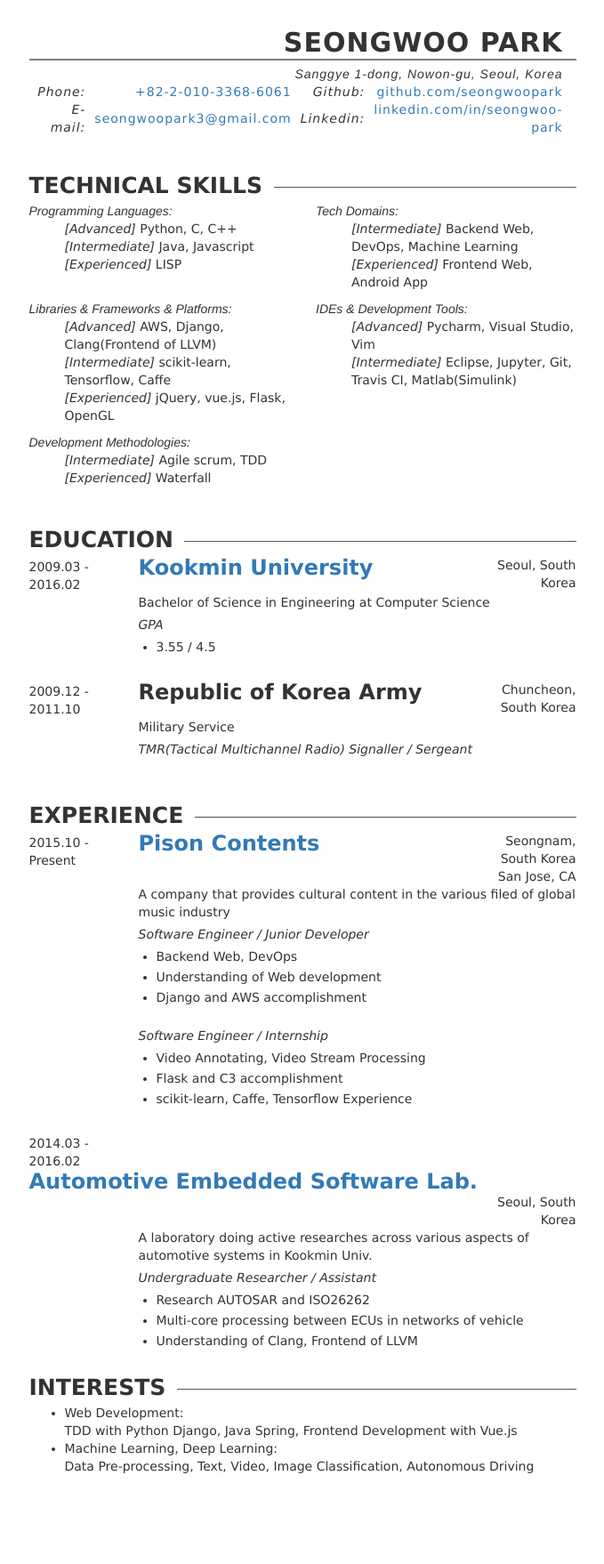
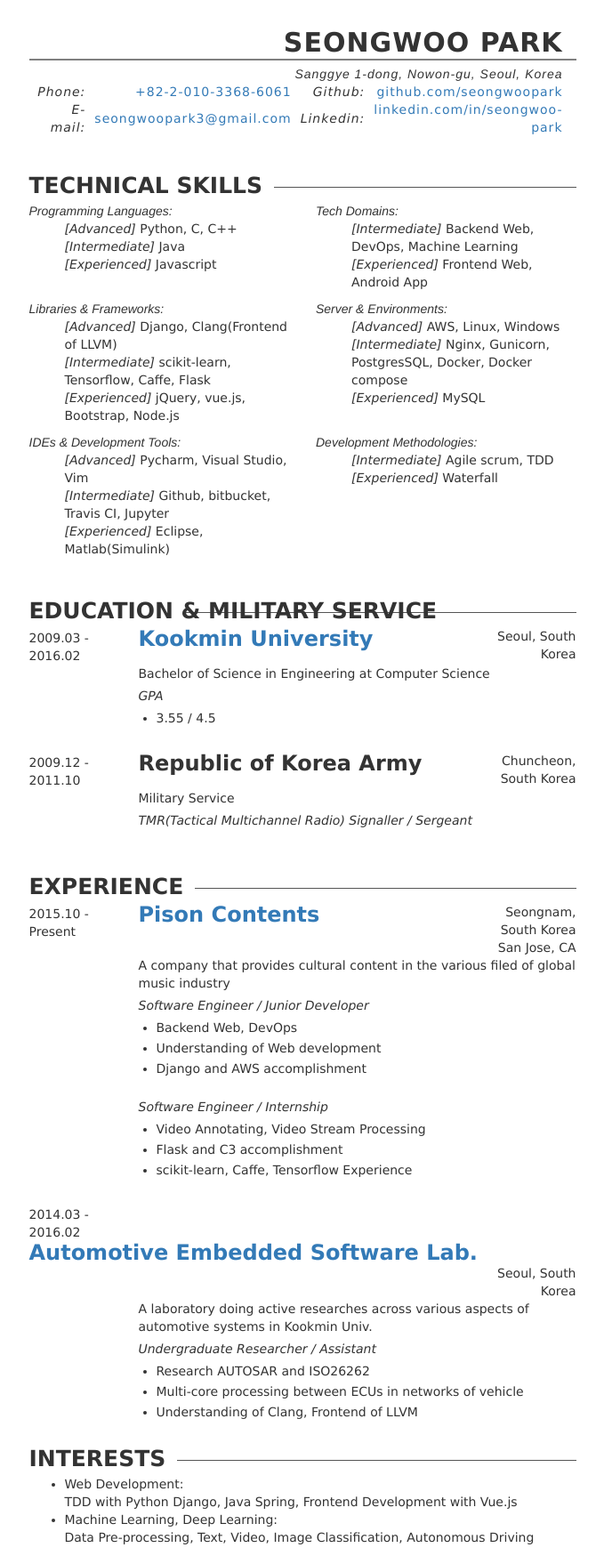
Before and after one commit to seongwoopark/seongwoopark.github.io, a Jekyll site: the page resume.html, which Jekyll copies as it is, in a window 1280 px wide. Shown: the whole page at 89% size, without its empty margins (300-979 px from the left). Built offline with Jekyll 4.4.1, drawn with Linux system fonts in a browser that asks for light colours; before the commit the page ends 1678 px from its top, so only the background shows below that.

Commit message:
Update resume

```diff
--- a/resume.html
+++ b/resume.html
@@ -41,8 +41,8 @@
 				<i>Programming Languages:</i>
 				<ul>
 					<li><i>[Advanced]</i> Python, C, C++</li>
-					<li><i>[Intermediate]</i> Java, Javascript</li>
-					<li><i>[Experienced]</i> LISP</li>
+					<li><i>[Intermediate]</i> Java</li>
+					<li><i>[Experienced]</i> Javascript</li>
 				</ul>
 			</div>
 			<div class="col-lg-6 col-md-6 col-sm-6">
@@ -55,22 +55,31 @@
 		</div>
 		<div class="row tech-skills">
 			<div class="col-lg-6 col-md-6 col-sm-6">
-				<i>Libraries & Frameworks & Platforms:</i>
+				<i>Libraries & Frameworks:</i>
 				<ul>
-					<li><i>[Advanced]</i> AWS, Django, Clang(Frontend of LLVM)</li>
-					<li><i>[Intermediate]</i> scikit-learn, Tensorflow, Caffe</li>
-					<li><i>[Experienced]</i> jQuery, vue.js, Flask, OpenGL</li>
+					<li><i>[Advanced]</i> Django, Clang(Frontend of LLVM)</li>
+					<li><i>[Intermediate]</i> scikit-learn, Tensorflow, Caffe, Flask</li>
+					<li><i>[Experienced]</i> jQuery, vue.js, Bootstrap, Node.js</li>
 				</ul>
 			</div>
+			<div class="col-lg-6 col-md-6 col-sm-6">
+				<i>Server & Environments:</i>
+				<ul>
+					<li><i>[Advanced]</i> AWS, Linux, Windows</li>
+					<li><i>[Intermediate]</i> Nginx, Gunicorn, PostgresSQL, Docker, Docker compose</li>
+					<li><i>[Experienced]</i> MySQL</li>
+				</ul>
+			</div>
+		</div>
+		<div class="row tech-skills">
 			<div class="col-lg-6 col-md-6 col-sm-6">
 				<i>IDEs & Development Tools:</i>
 				<ul>
 					<li><i>[Advanced]</i> Pycharm, Visual Studio, Vim</li>
-					<li><i>[Intermediate]</i> Eclipse, Jupyter, Git, Travis CI, Matlab(Simulink)</li>
+					<li><i>[Intermediate]</i> Github, bitbucket, Travis CI, Jupyter</li>
+					<li><i>[Experienced]</i> Eclipse, Matlab(Simulink)</li>
 				</ul>
 			</div>
-		</div>
-		<div class="row tech-skills">
 			<div class="col-lg-6 col-md-6 col-sm-6">
 				<i>Development Methodologies:</i>
 				<ul>
@@ -81,7 +90,7 @@
 		</div>
 		<br/>
 
-		<h2 class="middle-line" title="EDUCATION">EDUCATION</h2>
+		<h2 class="middle-line" title="EDUCATION">EDUCATION & MILITARY SERVICE</h2>
 		<div class="job">
 			<p class="date">2009.03 - 2016.02</p>
 			<h3><a href="http://www.kookmin.ac.kr" target="_blank">Kookmin University</a></h3>
```
